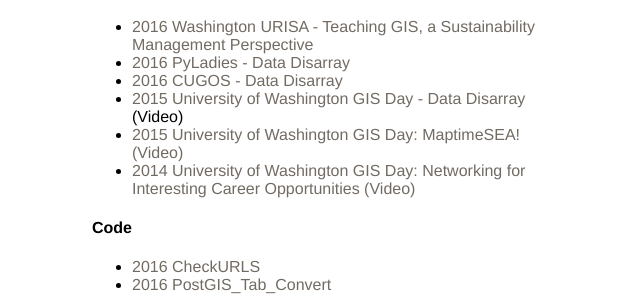
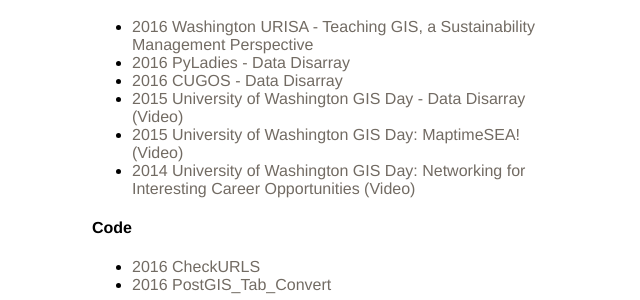
Before and after one commit to christyheaton/christyheaton.github.io, a Jekyll site: the page built from portfolio/index.html, in a window 1280 px wide. Shown: the part 548-848 px from the top of the page, without its empty margins (318-958 px from the left). Built offline with Jekyll 4.4.1, drawn with Linux system fonts in a browser that asks for light colours; some of the changed lines change nothing that is shown.

Commit message:
fixed one link

```diff
--- a/portfolio/index.html
+++ b/portfolio/index.html
@@ -27,7 +27,7 @@
 	<li><a href="http://christyheaton.github.io/Urisa_Presentation_2016/#/" target="_blank"><span>2016</span> Washington URISA - Teaching GIS, a Sustainability Management Perspective</a></li>
     <li><a href="http://christyheaton.github.io/PyLadies_Presentation/#/" target="_blank"><span>2016</span> PyLadies - Data Disarray</a></li>
     <li><a href="http://christyheaton.github.io/cugos_presentation/#/" target="_blank"><span>2016</span> CUGOS - Data Disarray</a></li>
-	<li><a href="https://www.youtube.com/watch?v=SYCi5z05hu4" target="_blank"><span>2015</span> University of Washington GIS Day - Data Disarray</a> (Video)</li>
+	<li><a href="https://www.youtube.com/watch?v=SYCi5z05hu4" target="_blank"><span>2015</span> University of Washington GIS Day - Data Disarray (Video)</a></li>
 	<li><a href="https://www.youtube.com/watch?v=c5BkiGEv1eA" target="_blank"><span>2015</span> University of Washington GIS Day: MaptimeSEA! (Video)</a></li>
 	<li><a href="https://www.youtube.com/watch?v=z-q4znBqokw&t=1s" target="_blank"><span>2014</span> University of Washington GIS Day: Networking for Interesting Career Opportunities (Video)</a></li>
 </ul>
```
